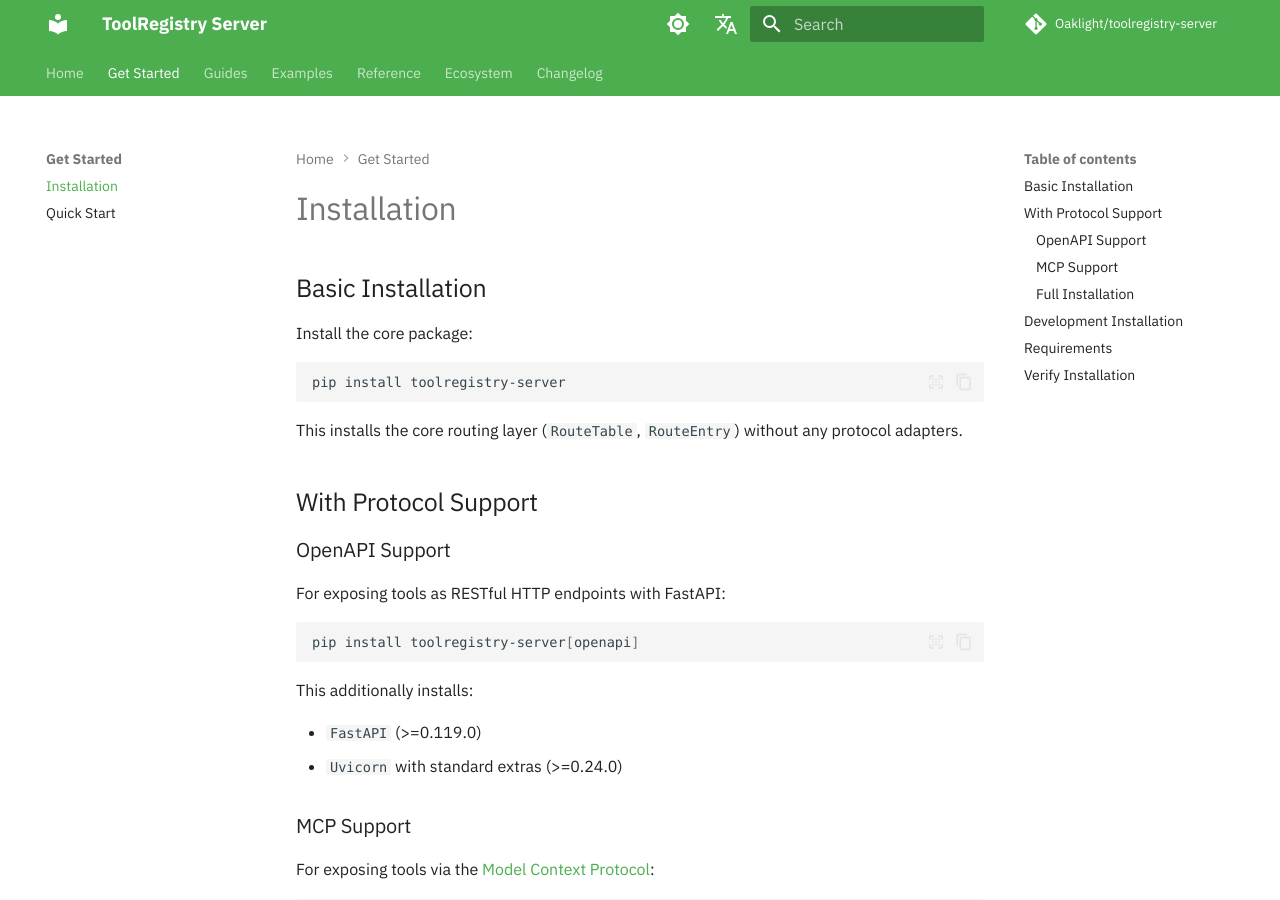
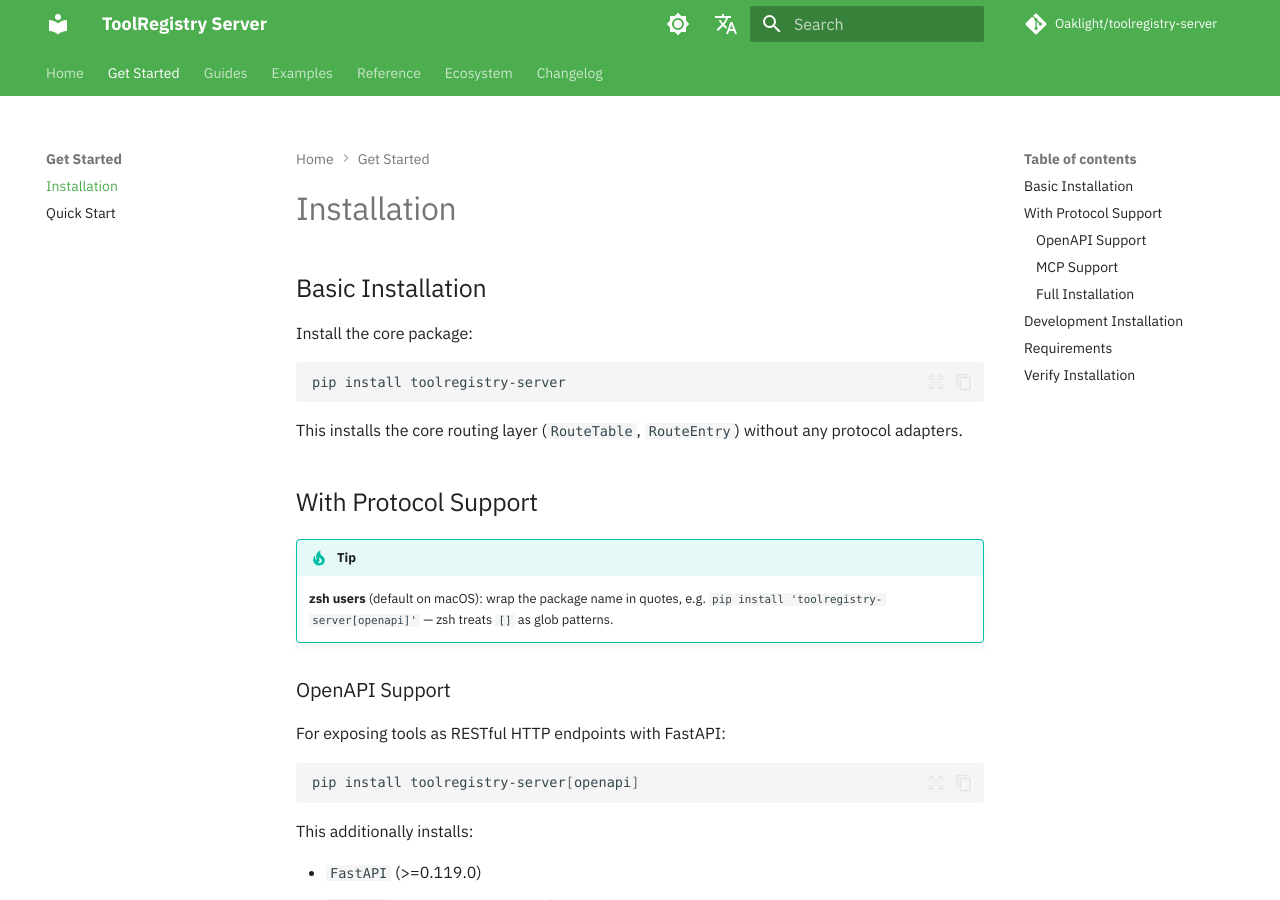
Before and after one commit to Oaklight/toolregistry-server, an MkDocs documentation site: the page built from docs/get-started/installation.md, in a window 1280 px wide and 900 px high. Built offline with MkDocs 1.6.1 and Material for MkDocs 9.7.7, drawn with Linux system fonts in a browser that asks for light colours; some web fonts are replaced; comment, search, counter and statistics services are not loaded.

Commit message:
docs: add zsh quoting tip for extras install

```diff
--- a/docs/get-started/installation.md
+++ b/docs/get-started/installation.md
@@ -11,6 +11,9 @@ pip install toolregistry-server
 This installs the core routing layer (`RouteTable`, `RouteEntry`) without any protocol adapters.
 
 ## With Protocol Support
+
+!!! tip
+    **zsh users** (default on macOS): wrap the package name in quotes, e.g. `pip install 'toolregistry-server[openapi]'` — zsh treats `[]` as glob patterns.
 
 ### OpenAPI Support
 
```
